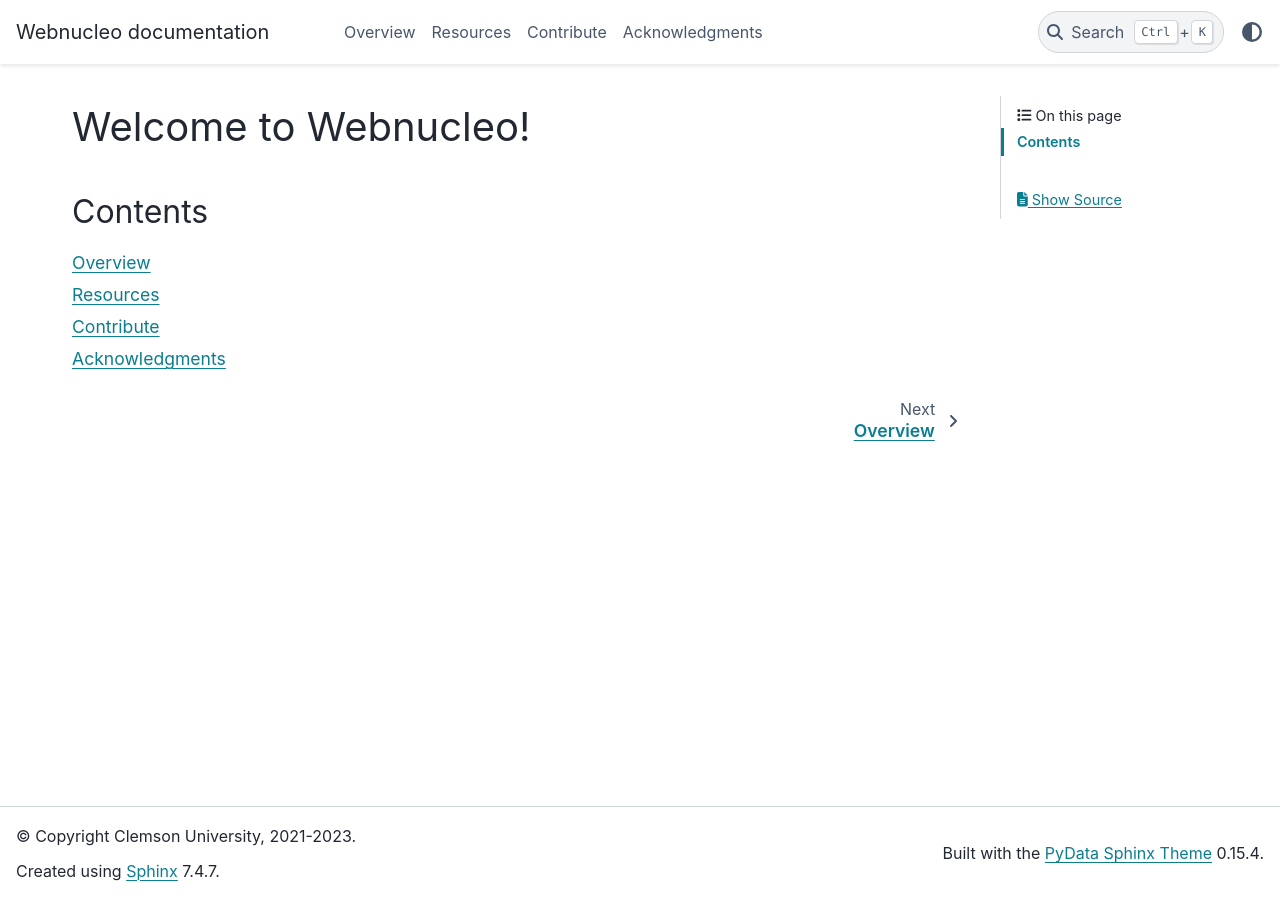
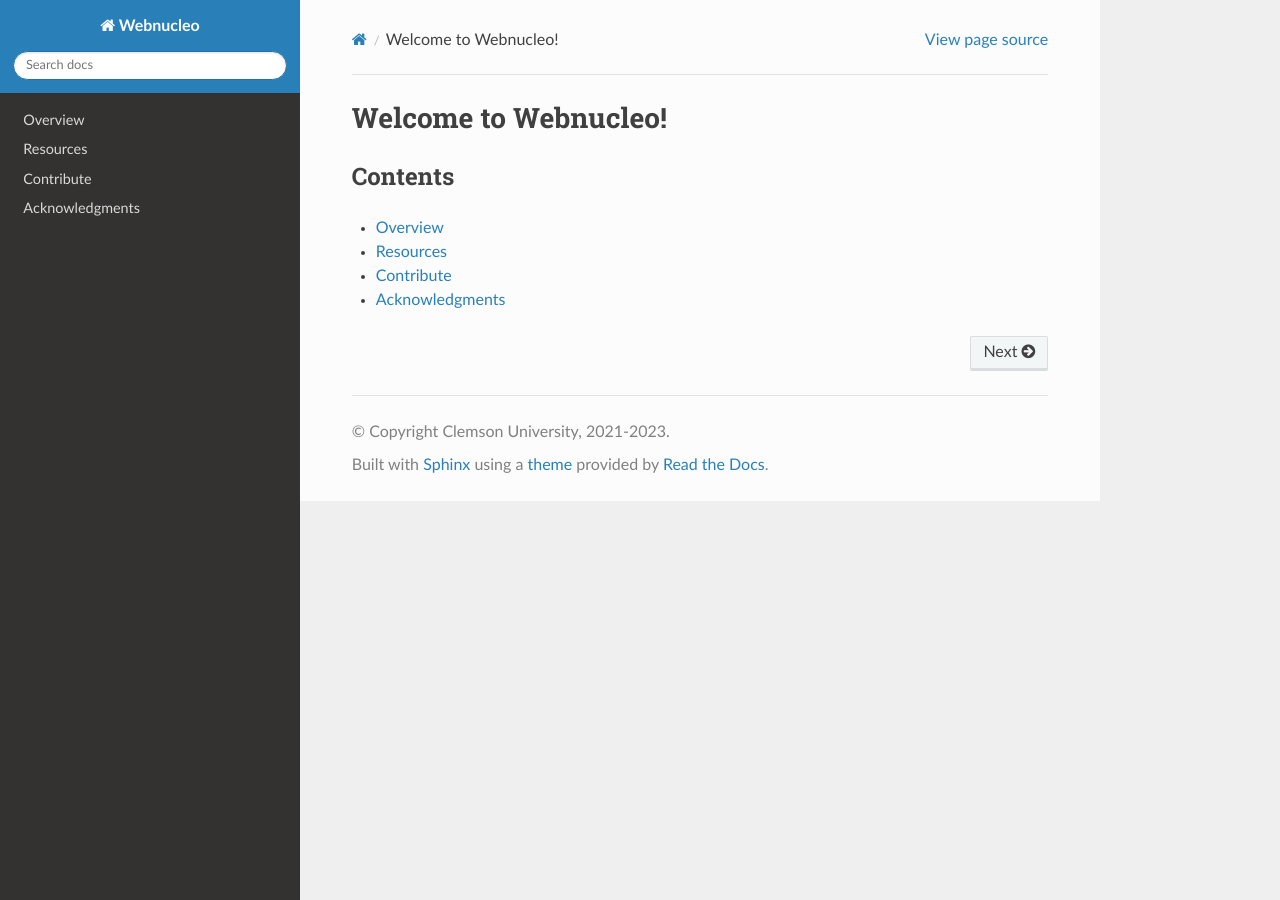
Before and after one commit to webnucleo-org/webnucleo, a Sphinx documentation site: the page built from doc/source/index.rst, in a window 1280 px wide. Built offline with Sphinx 7.4.7 and the Read the Docs theme 2.0.0, drawn with Linux system fonts in a browser that asks for light colours.

Commit message:
Restore theme.

```diff
--- a/doc/source/conf.py
+++ b/doc/source/conf.py
@@ -85,7 +85,7 @@ pygments_style = "sphinx"
 # The theme to use for HTML and HTML Help pages.  See the documentation for
 # a list of builtin themes.
 #
-html_theme = "pydata_sphinx_theme"
+html_theme = "sphinx_rtd_theme"
 
 # Theme options are theme-specific and customize the look and feel of a theme
 # further.  For a list of options available for each theme, see the
```
